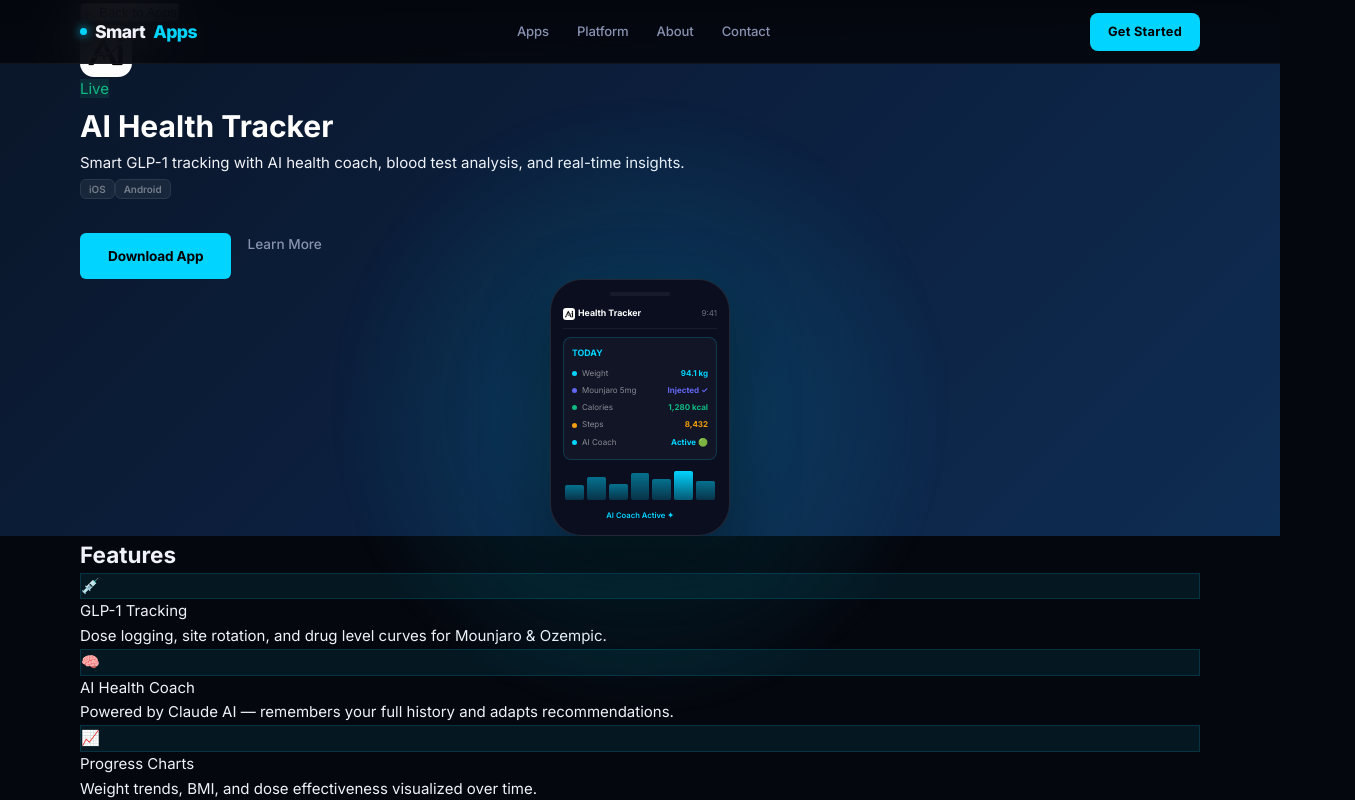
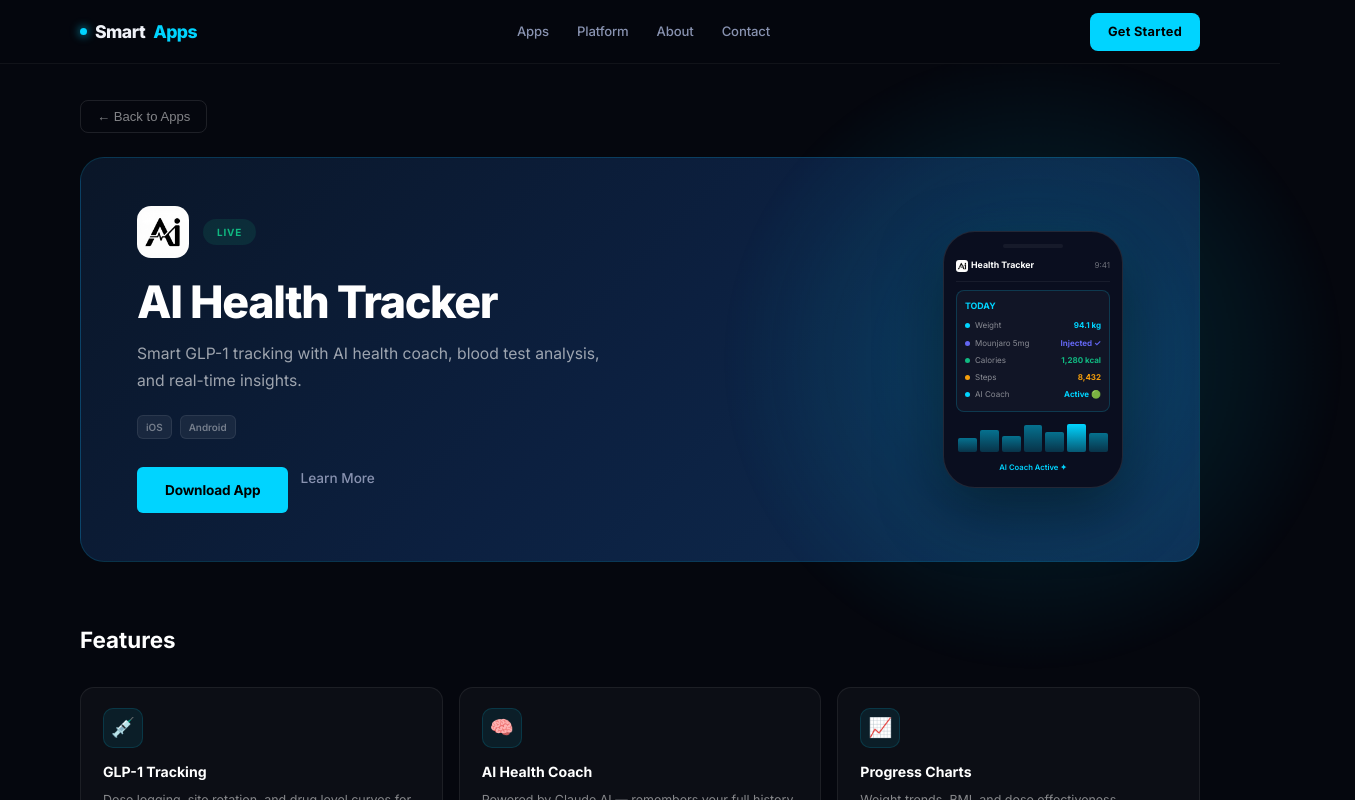
Before and after one commit to Sabbasromania-ai/mysmartapp-site, a React (Vite) app: page / in a window 1280 px wide. Both pictures are taken after a click on the element 795 px from the left and 371 px from the top of the page. Shown: the top 800 px of the page, 1355 px wide, since content can reach past the window. Built offline with nearby package versions, Linux system fonts and the light colour scheme.

Commit message:
Fix: AppPage layout proper 2-col grid, fix broken CSS support-email rule

```diff
--- a/src/index.css
+++ b/src/index.css
@@ -1659,7 +1659,13 @@ button.feature-card {
 .support-email {
   display: block;
   color: var(--accent);
-  font-size: 1.1r
+  font-size: 1.1rem;
+  font-weight: 600;
+  text-decoration: none;
+  transition: opacity 0.2s;
+}
+.support-email:hover { opacity: 0.8; }
+
 /* ===== APP PAGE ===== */
 .app-page { padding-bottom: 80px; min-height: 80vh; }
 .app-page-back {
--- a/src/pages/AppPage.tsx
+++ b/src/pages/AppPage.tsx
@@ -16,74 +16,117 @@ export default function AppPage() {
   if (!app) {
     return (
       <div style={{ display: 'flex', flexDirection: 'column', alignItems: 'center', justifyContent: 'center', height: '80vh', gap: 16 }}>
-        <div style={{ fontSize: '2rem' }}>404</div>
+        <div style={{ fontSize: '2rem', color: '#fff' }}>App not found</div>
         <button className="btn-primary" onClick={() => navigate('/')}>Back to Home</button>
       </div>
     )
   }
 
   return (
-    <div className="app-page">
+    <div style={{ paddingBottom: 80, minHeight: '80vh' }}>
+
       {/* Back button */}
-      <div className="container">
-        <button className="app-page-back" onClick={() => navigate('/#apps')}>
+      <div className="container" style={{ paddingTop: 100 }}>
+        <button
+          onClick={() => navigate('/')}
+          style={{
+            display: 'inline-flex', alignItems: 'center', gap: 6,
+            background: 'none', border: '1px solid rgba(255,255,255,0.1)',
+            color: 'rgba(255,255,255,0.5)', fontSize: '0.82rem', fontWeight: 500,
+            padding: '8px 16px', borderRadius: 8, cursor: 'pointer',
+            transition: 'all 0.2s',
+          }}
+          onMouseEnter={e => { (e.target as HTMLElement).style.borderColor = app.color; (e.target as HTMLElement).style.color = app.color }}
+          onMouseLeave={e => { (e.target as HTMLElement).style.borderColor = 'rgba(255,255,255,0.1)'; (e.target as HTMLElement).style.color = 'rgba(255,255,255,0.5)' }}
+        >
           ← Back to Apps
         </button>
       </div>
 
-      {/* Hero section */}
-      <div className="app-page-hero" style={{ background: app.gradient }}>
-        <div className="container app-page-hero-inner">
-          <div className="app-page-hero-left">
-            <div className="app-page-icon-row">
+      {/* Hero */}
+      <div className="container" style={{ marginTop: 24 }}>
+        <div style={{
+          background: app.gradient,
+          border: `1px solid ${app.color}25`,
+          borderRadius: 24,
+          padding: '48px 56px',
+          display: 'grid',
+          gridTemplateColumns: '1fr 220px',
+          gap: 48,
+          alignItems: 'center',
+        }}>
+          {/* Left */}
+          <div>
+            <div style={{ display: 'flex', alignItems: 'center', gap: 14, marginBottom: 20 }}>
               {(app as any).logo
-                ? <img src={(app as any).logo} alt={app.name} style={{ width: 52, height: 52, borderRadius: 14, objectFit: 'cover', display: 'block' }} />
-                : <span style={{ fontSize: '2.4rem' }}>{(app as any).emoji}</span>
+                ? <img src={(app as any).logo} alt={app.name} style={{ width: 52, height: 52, borderRadius: 14, objectFit: 'cover' }} />
+                : <span style={{ fontSize: '2.2rem' }}>{(app as any).emoji}</span>
               }
-              <span className="app-page-tag" style={{ color: app.tagColor, background: app.tagBg }}>
-                {app.tag}
-              </span>
+              <span style={{
+                fontSize: '0.62rem', fontWeight: 700, letterSpacing: '0.08em',
+                textTransform: 'uppercase', padding: '5px 14px', borderRadius: 100,
+                color: app.tagColor, background: app.tagBg,
+              }}>{app.tag}</span>
             </div>
-            <h1 className="app-page-title" style={{ color: '#fff' }}>{app.name}</h1>
-            <p className="app-page-desc">{app.short}</p>
-            <div className="app-page-platforms">
+
+            <h1 style={{ fontSize: 'clamp(1.8rem, 3.5vw, 2.8rem)', fontWeight: 800, letterSpacing: '-0.03em', color: '#fff', marginBottom: 14, lineHeight: 1.1 }}>
+              {app.name}
+            </h1>
+            <p style={{ fontSize: '0.98rem', color: 'rgba(255,255,255,0.6)', lineHeight: 1.7, maxWidth: 480, marginBottom: 20 }}>
+              {app.short}
+            </p>
+            <div style={{ display: 'flex', gap: 8, marginBottom: 28 }}>
               {app.platforms.map(p => (
                 <span key={p} className="acp-platform">{p}</span>
               ))}
             </div>
+
             {app.tag === 'Live' ? (
-              <div style={{ display: 'flex', gap: '1rem', marginTop: '2rem' }}>
-                <a href="#contact" className="btn-primary">Download App</a>
-                <a href="#contact" className="btn-ghost">Learn More</a>
+              <div style={{ display: 'flex', gap: 12 }}>
+                <a href="/#contact" className="btn-primary">Download App</a>
+                <a href="/#contact" className="btn-ghost">Learn More</a>
               </div>
             ) : (
-              <a href="/#contact" className="btn-ghost" style={{ marginTop: '2rem', display: 'inline-block' }}>
-                Notify me when ready →
-              </a>
+              <a href="/#contact" className="btn-ghost">Notify me when ready →</a>
             )}
           </div>
 
-          <div className="app-page-hero-right">
+          {/* Right — Phone */}
+          <div style={{ display: 'flex', justifyContent: 'center', alignItems: 'center' }}>
             <PhoneMockup app={app} />
           </div>
         </div>
       </div>
 
-      {/* Features section */}
-      <div className="container app-page-features-section">
-        <h2 className="app-page-features-title">Features</h2>
-        <div className="app-page-features-grid">
+      {/* Features */}
+      <div className="container" style={{ marginTop: 60 }}>
+        <h2 style={{ fontSize: '1.4rem', fontWeight: 700, color: '#fff', marginBottom: 28 }}>Features</h2>
+        <div style={{
+          display: 'grid',
+          gridTemplateColumns: 'repeat(3, 1fr)',
+          gap: 16,
+        }}>
           {app.features.map(f => (
-            <div key={f.title} className="app-page-feat-card">
-              <div className="app-page-feat-icon" style={{ background: app.color + '15', border: `1px solid ${app.color}25` }}>
-                {f.icon}
-              </div>
-              <div className="app-page-feat-title">{f.title}</div>
-              <div className="app-page-feat-desc">{f.desc}</div>
+            <div key={f.title} style={{
+              background: 'rgba(255,255,255,0.03)',
+              border: '1px solid rgba(255,255,255,0.07)',
+              borderRadius: 14,
+              padding: '20px 22px',
+              transition: 'border-color 0.2s',
+            }}>
+              <div style={{
+                width: 40, height: 40, borderRadius: 10,
+                background: app.color + '15', border: `1px solid ${app.color}25`,
+                display: 'flex', alignItems: 'center', justifyContent: 'center',
+                fontSize: '1.2rem', marginBottom: 12,
+              }}>{f.icon}</div>
+              <div style={{ fontSize: '0.88rem', fontWeight: 700, color: '#fff', marginBottom: 6 }}>{f.title}</div>
+              <div style={{ fontSize: '0.78rem', color: 'rgba(255,255,255,0.5)', lineHeight: 1.6 }}>{f.desc}</div>
             </div>
           ))}
         </div>
       </div>
+
     </div>
   )
 }
```
